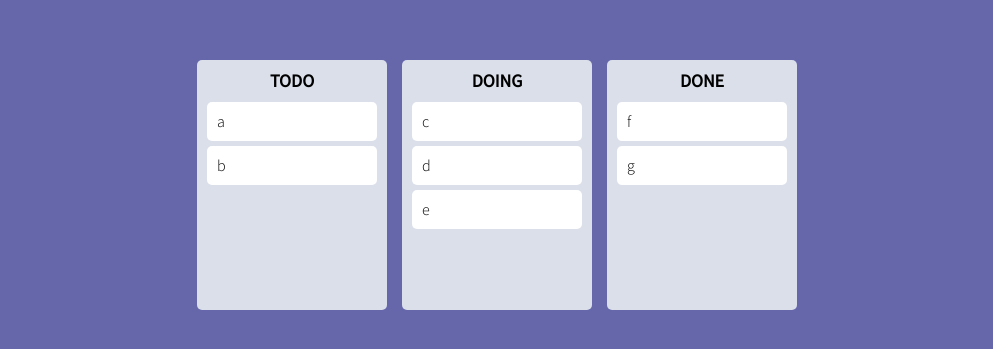
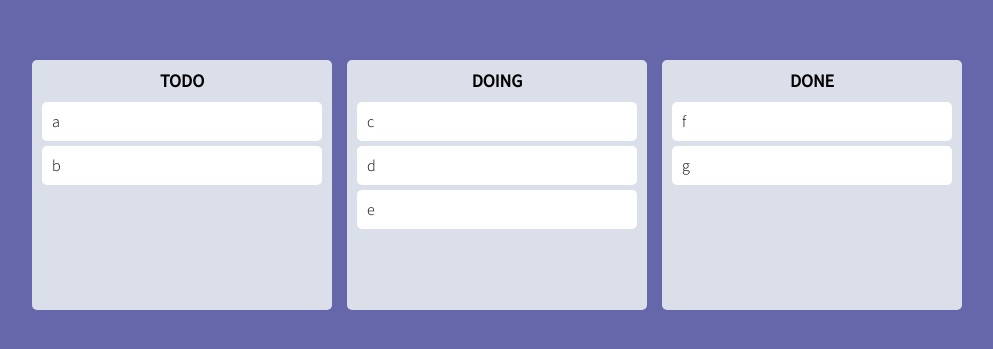
Before and after one commit to jmpark-JYG/react-study, a React (Create React App) app: page / in a window 1280 px wide. Shown: the part 215-564 px from the top of the page, without its empty margins (143-1136 px from the left). Built offline with nearby package versions, Linux system fonts and the light colour scheme.

Commit message:
update: 다른 board로 이동

```diff
--- a/src/App.tsx
+++ b/src/App.tsx
@@ -7,15 +7,28 @@ function App() {
   const boards = useStore((state) => state.boards);
   const setBoards = useStore((state) => state.setBoards);
   const onDragEnd = ({ draggableId, destination, source }: DropResult) => {
-    console.log(draggableId, destination, source);
-    // board 내 이동
-    if (destination?.droppableId === source.droppableId) {
-      const boardCopy = [...boards[source.droppableId]];
-      boardCopy.splice(source.index, 1);
-      boardCopy.splice(destination?.index, 0, draggableId);
+    if (!destination) return;
+
+    if (destination.droppableId === source.droppableId) {
+      // 같은 board 내 이동
+      const board = [...boards[source.droppableId]];
+      board.splice(source.index, 1);
+      board.splice(destination.index, 0, draggableId);
       setBoards({
         ...boards,
-        [source.droppableId]: boardCopy,
+        [source.droppableId]: board,
+      });
+    } else if (destination.droppableId !== source.droppableId) {
+      // 다른 board로 이동
+      const sourceBoard = [...boards[source.droppableId]];
+      const destinationBoard = [...boards[destination.droppableId]];
+
+      sourceBoard.splice(source.index, 1);
+      destinationBoard.splice(destination.index, 0, draggableId);
+      setBoards({
+        ...boards,
+        [source.droppableId]: sourceBoard,
+        [destination.droppableId]: destinationBoard,
       });
     }
   };
@@ -33,19 +46,19 @@ function App() {
 }
 
 const Wrapper = styled.div`
+  width: 100vw;
+  height: 100vh;
   display: flex;
-  max-width: 600px;
-  width: 100%;
   margin: 0 auto;
   justify-content: center;
   align-items: center;
-  height: 100vh;
 `;
 
 const Boards = styled.div`
-  display: grid;
   width: 100%;
-  grid-template-columns: repeat(3, 1fr);
+  display: flex;
+  justify-content: center;
+  align-items: flex-start;
   gap: 15px;
 `;
 
--- a/src/components/todo/Board.tsx
+++ b/src/components/todo/Board.tsx
@@ -26,10 +26,11 @@ function Board({ boardId, todos }: BoardProps) {
 }
 
 const Wrapper = styled.div`
+  width: 300px;
+  min-height: 250px;
   padding: 10px 10px 20px;
   background-color: #dadfe9;
   border-radius: 5px;
-  min-height: 250px;
 `;
 
 const Title = styled.h2`
--- a/src/components/todo/DraggableCard.tsx
+++ b/src/components/todo/DraggableCard.tsx
@@ -8,8 +8,6 @@ interface DraggableCardProp {
 }
 
 function DraggableCard({ index, todo }: DraggableCardProp) {
-  console.log(`${todo} render: ${index}`);
-
   return (
     <Draggable key={todo} draggableId={todo} index={index}>
       {(provided) => (
```
